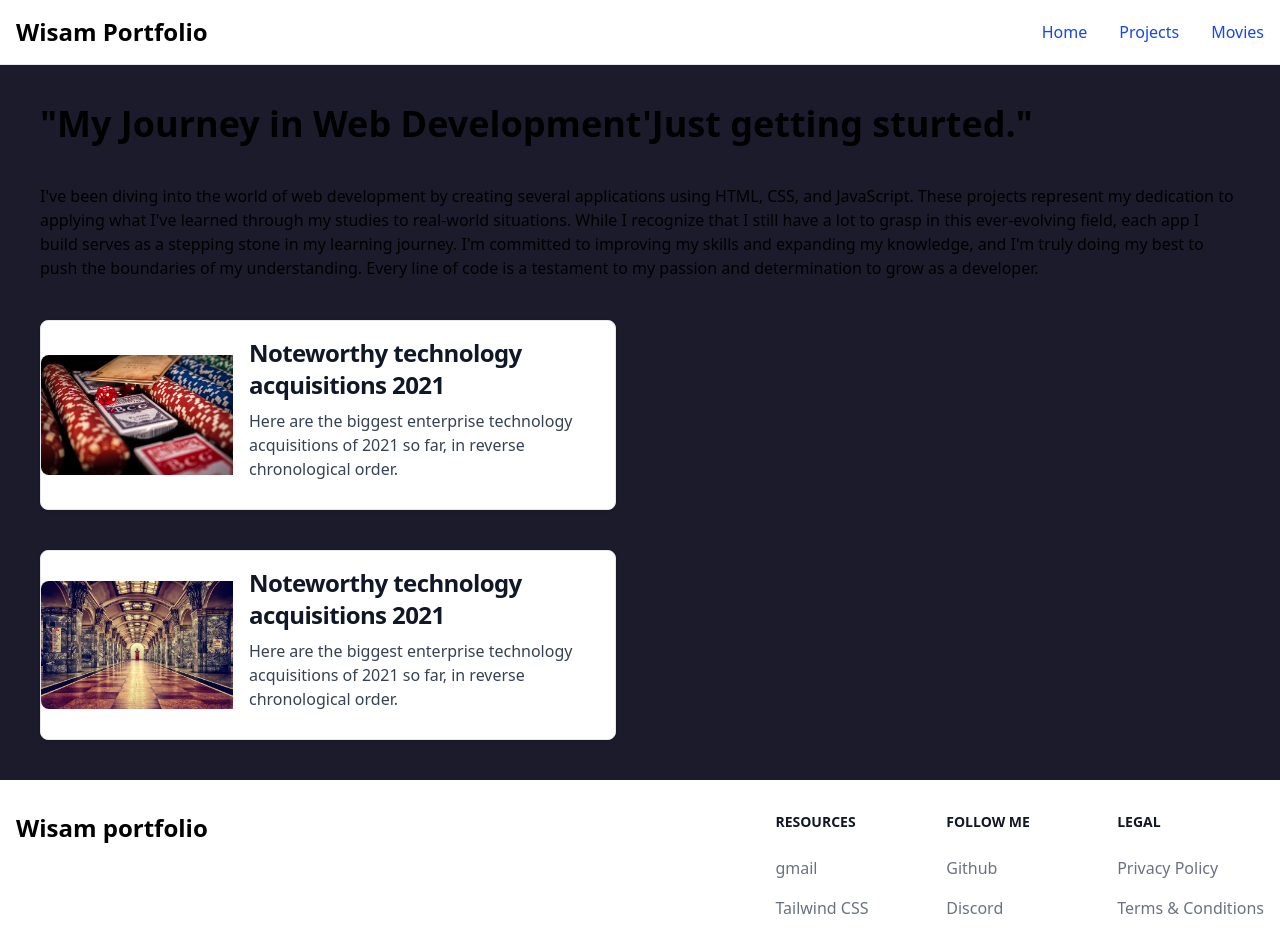
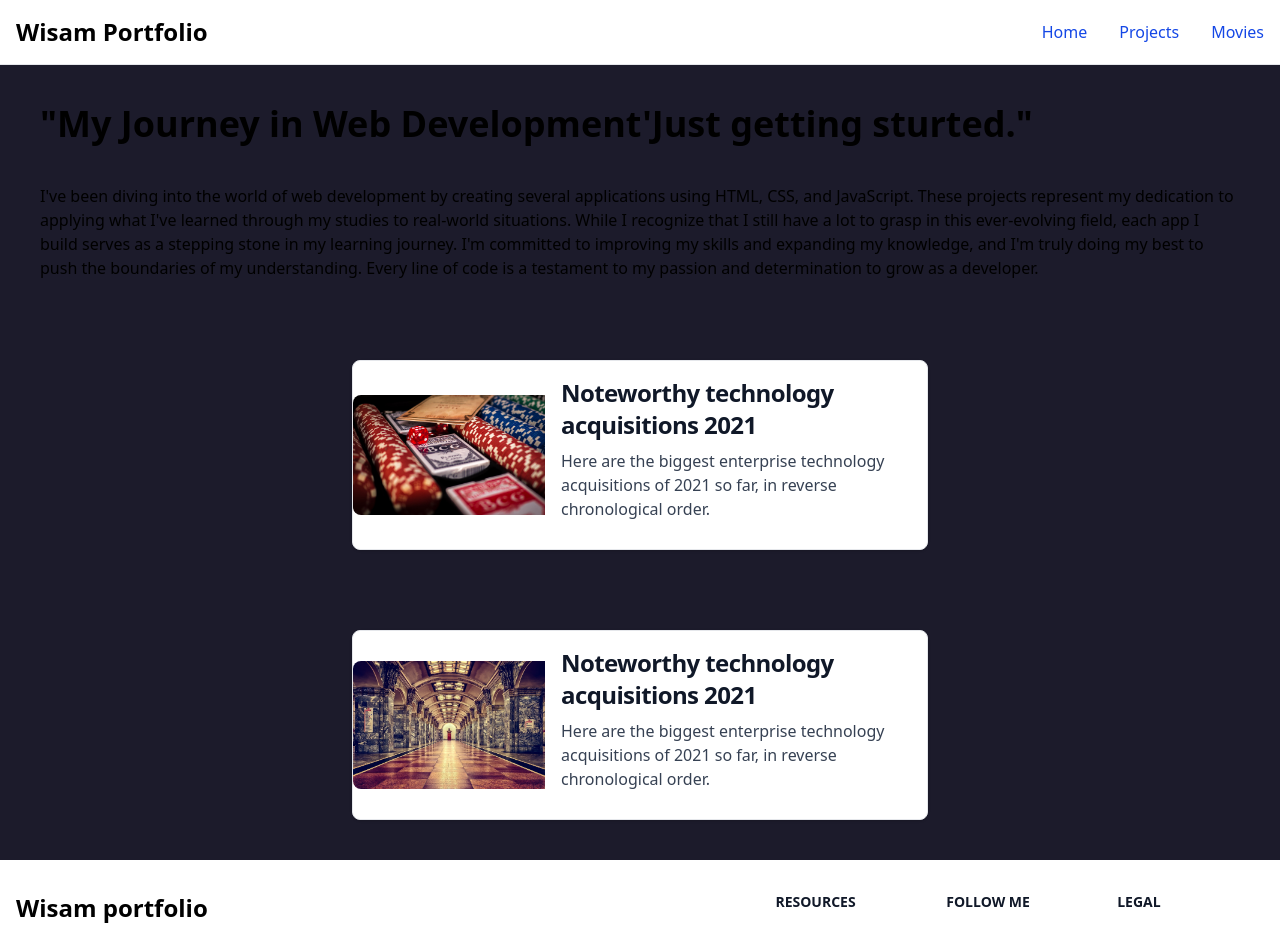
Before and after one commit to Abualtaher/Wisam-portfolio, a Vue app: page /about in a window 1280 px wide. Shown: the top 940 px of the page. Built offline with nearby package versions, Linux system fonts and the light colour scheme.

Commit message:
fixing some styling

```diff
--- a/src/components/MyLinks.vue
+++ b/src/components/MyLinks.vue
@@ -19,6 +19,7 @@
     determination to grow as a developer.
   </p>
 
+  <div class="flex justify-center items-center">
     <a
       href="https://soft-marigold-2cf29d.netlify.app/"
       target="_blank"
@@ -37,11 +38,13 @@
           Noteworthy technology acquisitions 2021
         </h5>
         <p class="mb-3 font-normal text-gray-700 dark:text-gray-400">
-        Here are the biggest enterprise technology acquisitions of 2021 so far,
-        in reverse chronological order.
+          Here are the biggest enterprise technology acquisitions of 2021 so
+          far, in reverse chronological order.
         </p>
       </div>
     </a>
+  </div>
+  <div class="flex justify-center items-center">
     <a
       href="https://neon-jelly-b466c6.netlify.app/"
       target="_blank"
@@ -60,10 +63,11 @@
           Noteworthy technology acquisitions 2021
         </h5>
         <p class="mb-3 font-normal text-gray-700 dark:text-gray-400">
-        Here are the biggest enterprise technology acquisitions of 2021 so far,
-        in reverse chronological order.
+          Here are the biggest enterprise technology acquisitions of 2021 so
+          far, in reverse chronological order.
         </p>
       </div>
     </a>
+  </div>
 </template>
 <style scoped></style>
```
Lines whose indentation alone changed are shown as unchanged.
